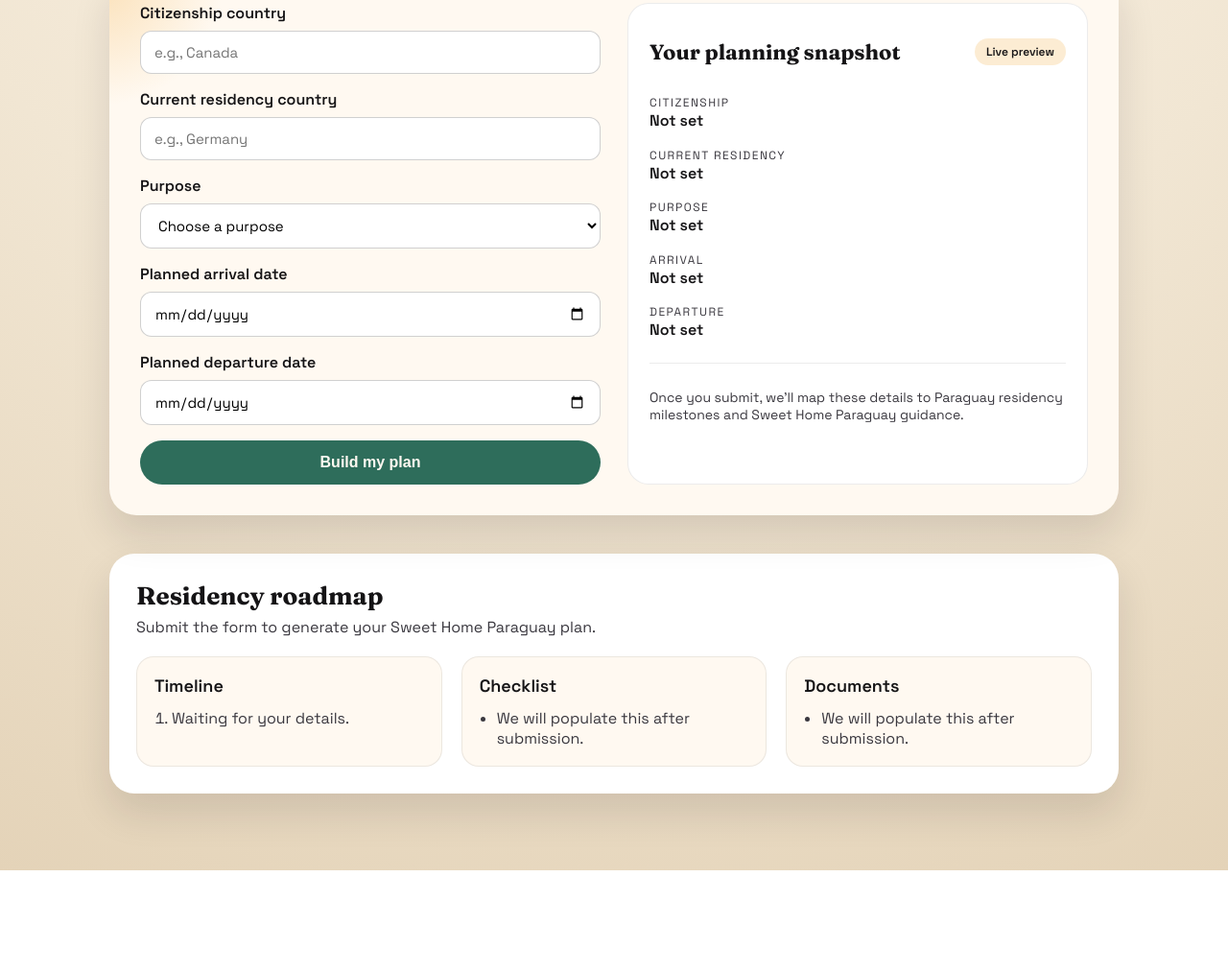
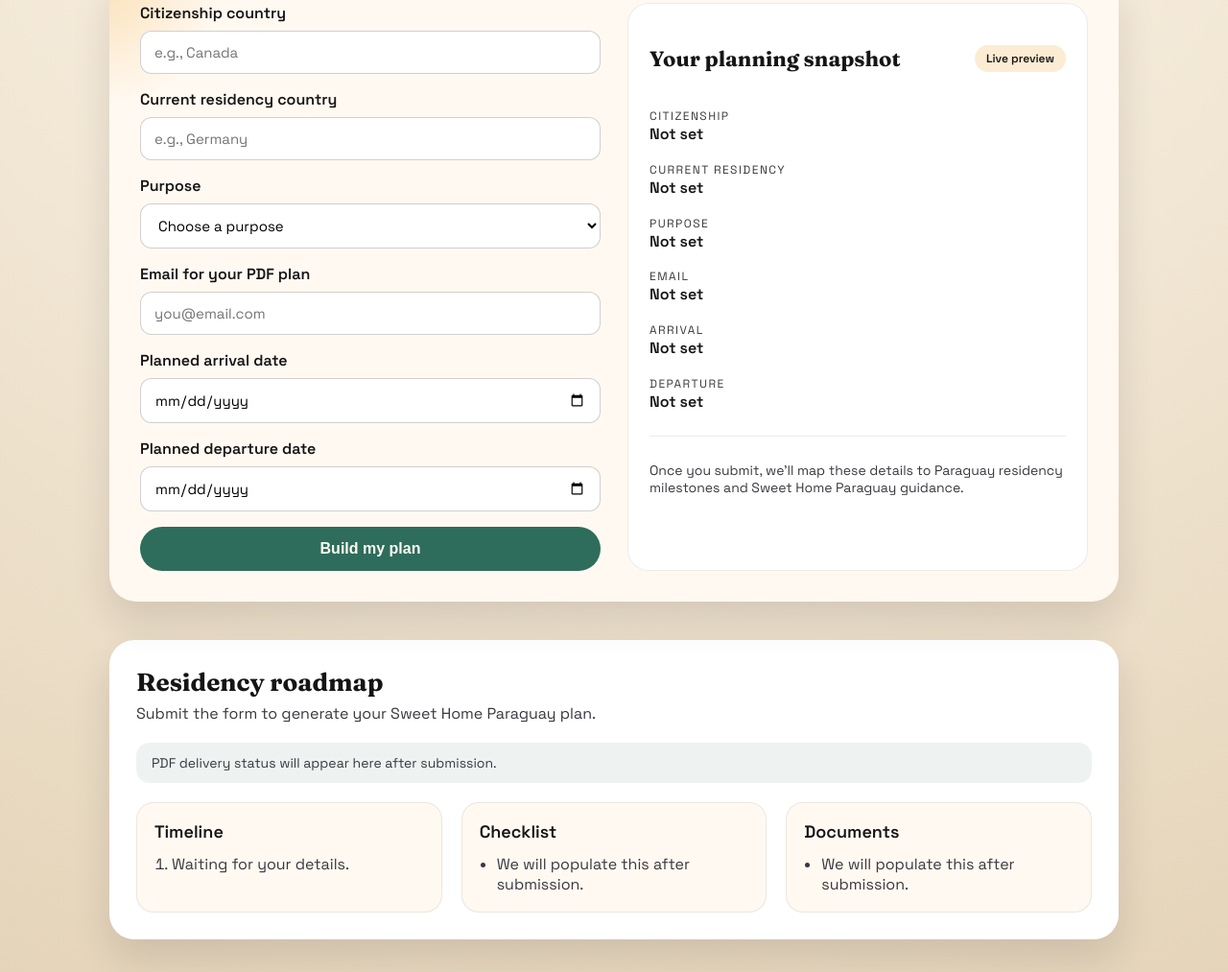
Before and after one commit to NinoMundo/SHP-Planner, a website: page public/index.html in a window 1280 px wide. Shown: the part 401-1414 px from the top of the page at 96% size. Before the commit the page ends 1308 px from the top, so only its background shows below. Drawn offline with Linux system fonts and the light colour scheme.

Commit message:
Add email field and submission endpoint

```diff
--- a/public/app.js
+++ b/public/app.js
@@ -3,6 +3,7 @@
   citizenship: "Not set",
   currentResidency: "Not set",
   purpose: "Not set",
+  email: "Not set",
   arrival: "Not set",
   departure: "Not set",
 };
@@ -18,6 +19,7 @@
 const checklistList = document.getElementById("checklistList");
 const documentsList = document.getElementById("documentsList");
 const roadmap = document.getElementById("roadmap");
+const emailStatus = document.getElementById("emailStatus");
 
 function setPreviewValue(key, value) {
   const display = value?.trim() ? value : previewMap[key];
@@ -49,6 +51,7 @@
     citizenship: payload.citizenship,
     currentResidency: payload.currentResidency,
     purpose: purposeLabels[payload.purpose] || payload.purpose,
+    email: payload.email,
     arrival: payload.arrival,
     departure: payload.departure || "Not set",
   };
@@ -57,7 +60,7 @@
     setPreviewValue(key, value);
   });
 
-  fetch("/api/plan", {
+  fetch("/api/submit", {
     method: "POST",
     headers: { "Content-Type": "application/json" },
     body: JSON.stringify(payload),
@@ -91,9 +94,11 @@
         documentsList.appendChild(item);
       });
 
+      emailStatus.textContent = plan.emailNote || "Plan generated.";
       roadmap.scrollIntoView({ behavior: "smooth", block: "start" });
     })
     .catch(() => {
       timelineList.innerHTML = "<li>We could not build the plan yet.</li>";
+      emailStatus.textContent = "We could not prepare your PDF yet.";
     });
 });
--- a/public/index.html
+++ b/public/index.html
@@ -70,6 +70,16 @@
             </select>
           </div>
           <div class="field">
+            <label for="email">Email for your PDF plan</label>
+            <input
+              id="email"
+              name="email"
+              type="email"
+              placeholder="you@email.com"
+              required
+            />
+          </div>
+          <div class="field">
             <label for="arrival">Planned arrival date</label>
             <input id="arrival" name="arrival" type="date" required />
           </div>
@@ -104,6 +114,10 @@
               <span class="preview-value" data-preview="purpose">Not set</span>
             </div>
             <div>
+              <span class="preview-label">Email</span>
+              <span class="preview-value" data-preview="email">Not set</span>
+            </div>
+            <div>
               <span class="preview-label">Arrival</span>
               <span class="preview-value" data-preview="arrival">Not set</span>
             </div>
@@ -125,6 +139,9 @@
         <div class="roadmap-header">
           <h2>Residency roadmap</h2>
           <p>Submit the form to generate your Sweet Home Paraguay plan.</p>
+        </div>
+        <div class="roadmap-status" id="emailStatus">
+          PDF delivery status will appear here after submission.
         </div>
         <div class="roadmap-body">
           <div class="roadmap-column">
--- a/public/styles.css
+++ b/public/styles.css
@@ -249,6 +249,14 @@
   grid-template-columns: repeat(auto-fit, minmax(220px, 1fr));
 }
 
+.roadmap-status {
+  background: rgba(46, 109, 91, 0.08);
+  border-radius: 14px;
+  padding: 12px 16px;
+  color: var(--ink-soft);
+  font-size: 14px;
+}
+
 .roadmap-column {
   background: var(--cloud);
   border-radius: 18px;
```
Also changed, not shown: server.js (+27 -0 lines), README.md.
